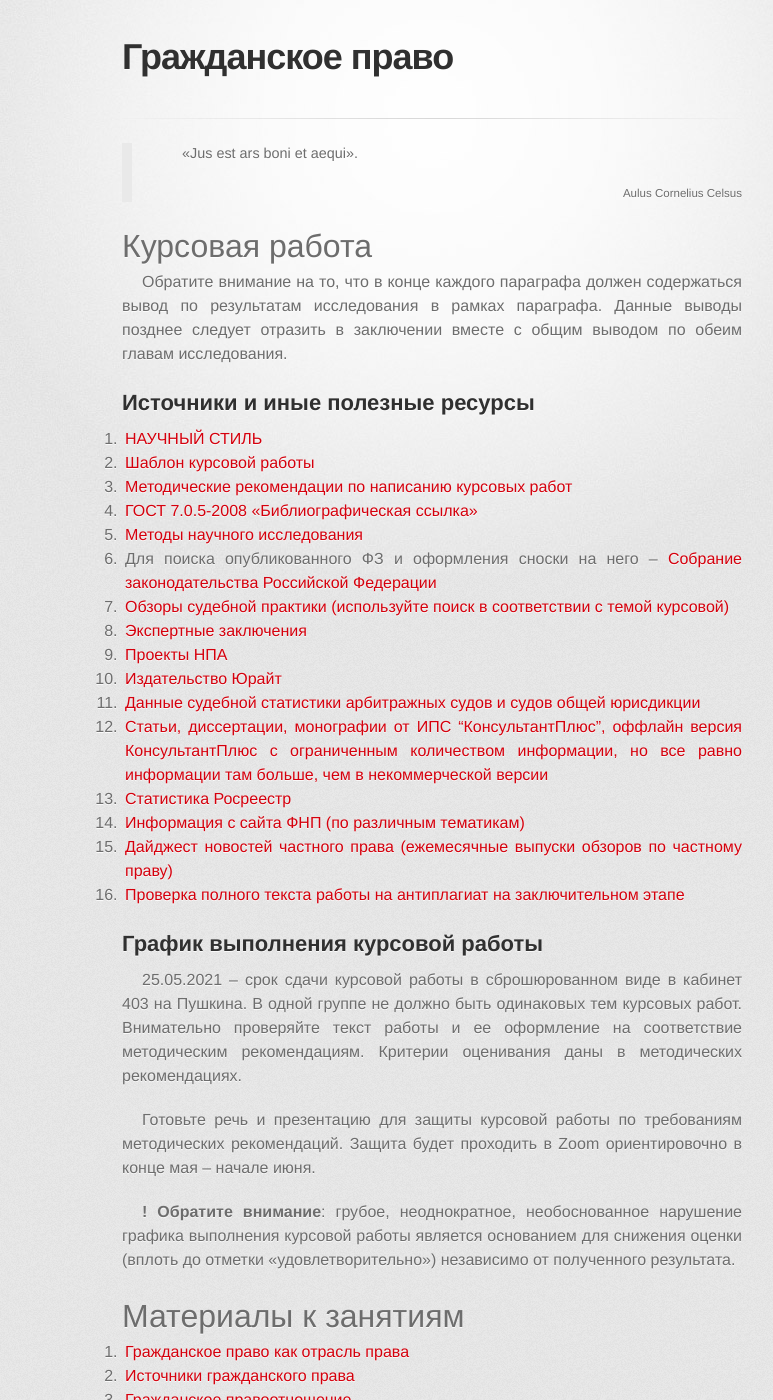
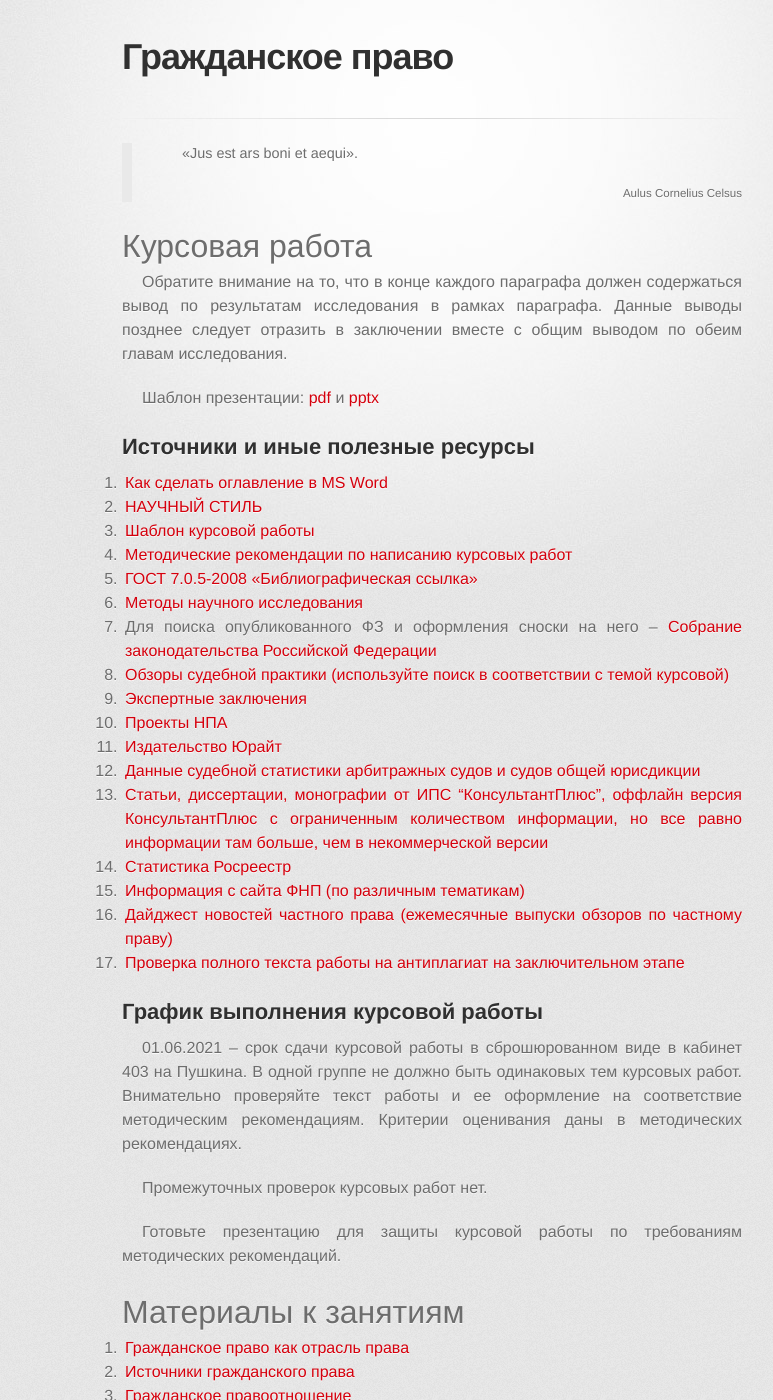
Before and after one commit to a-nova/a-nova.github.io, a Jekyll site: the page built from index.md, in a window 1280 px wide and 1400 px high. Shown: the whole window, without its empty margins (208-981 px from the left). Built offline with Jekyll 4.4.1, drawn with Linux system fonts in a browser that asks for light colours; some web fonts are replaced.

Commit message:
презентация по курсовой

```diff
--- a/index.md
+++ b/index.md
@@ -30,24 +30,27 @@ th {
 по результатам исследования в рамках параграфа. Данные выводы позднее следует
 отразить в заключении вместе с общим выводом по обеим главам исследования.
 
+Шаблон презентации: [pdf](./\_presentations/Пример презентации для защиты курсовой работы.pdf) и [pptx](./\_presentations/Пример презентации для защиты курсовой работы.pptx)
+
 <h2>Источники и иные полезные ресурсы</h2>
 
-1. [НАУЧНЫЙ СТИЛЬ](https://licey.net/free/4-russkii_yazyk/41-kurs_russkogo_yazyka_russkii_yazyk_i_kultura_obscheniya/stages/791-52_nauchnyi_stil.html)
-2. [Шаблон курсовой работы](/Kursovaya_ryba.docx)
-3. [Методические рекомендации по написанию курсовых работ](/metodichka_po_kursovym_rabotam.docx)
-4. [ГОСТ 7.0.5-2008 «Библиографическая ссылка»](/gost-7_0_8-2008.pdf)
-5. [Методы научного исследования](/Metody_Nauchnogo_Issledovania.pdf)
-6. Для поиска опубликованного ФЗ и оформления сноски на него -- [Собрание законодательства Российской Федерации](http://www.szrf.ru/szrf/index.phtml?md=1)
-7. [Обзоры судебной практики (используйте поиск в соответствии с темой курсовой)](http://xn--b1a4a.xn--p1ai/documents/thematics/?year=2021)
-8. [Экспертные заключения](http://privlaw.ru/sovet-po-kodifikacii/)
-9. [Проекты НПА](https://sozd.duma.gov.ru/calendar/b/year/2021-01-01/2021-12-31/1.1)
-10. [Издательство Юрайт](https://urait.ru/)
-11. [Данные судебной статистики арбитражных судов и судов общей юрисдикции](http://www.cdep.ru/index.php?id=79)
-12. [Статьи, диссертации, монографии от ИПС "КонсультантПлюс", оффлайн версия КонсультантПлюс с ограниченным количеством информации, но все равно информации там больше, чем в некоммерческой версии](https://www.consultant.ru/edu/student/study/)
-13. [Статистика Росреестр](https://rosreestr.gov.ru/site/open-service/statistika-i-analitika/statisticheskaya-otchetnost/?clear_cache=Y)
-14. [Информация с сайта ФНП (по различным тематикам)](https://notariat.ru/ru-ru/publishing-center/group/infographics/)
-15. [Дайджест новостей частного права (ежемесячные выпуски обзоров по частному праву)](https://m-logos.ru/publications/digest/)
-16. [Проверка полного текста работы на антиплагиат на заключительном этапе](https://www.antiplagiat.ru/)
+1. [Как сделать оглавление в MS Word](https://www.youtube.com/watch?app=desktop&v=fU9X88ZoALU)
+2. [НАУЧНЫЙ СТИЛЬ](https://licey.net/free/4-russkii_yazyk/41-kurs_russkogo_yazyka_russkii_yazyk_i_kultura_obscheniya/stages/791-52_nauchnyi_stil.html)
+3. [Шаблон курсовой работы](/Kursovaya_ryba.docx)
+4. [Методические рекомендации по написанию курсовых работ](/metodichka_po_kursovym_rabotam.docx)
+5. [ГОСТ 7.0.5-2008 «Библиографическая ссылка»](/gost-7_0_8-2008.pdf)
+6. [Методы научного исследования](/Metody_Nauchnogo_Issledovania.pdf)
+7. Для поиска опубликованного ФЗ и оформления сноски на него -- [Собрание законодательства Российской Федерации](http://www.szrf.ru/szrf/index.phtml?md=1)
+8. [Обзоры судебной практики (используйте поиск в соответствии с темой курсовой)](http://xn--b1a4a.xn--p1ai/documents/thematics/?year=2021)
+9. [Экспертные заключения](http://privlaw.ru/sovet-po-kodifikacii/)
+10. [Проекты НПА](https://sozd.duma.gov.ru/calendar/b/year/2021-01-01/2021-12-31/1.1)
+11. [Издательство Юрайт](https://urait.ru/)
+12. [Данные судебной статистики арбитражных судов и судов общей юрисдикции](http://www.cdep.ru/index.php?id=79)
+13. [Статьи, диссертации, монографии от ИПС "КонсультантПлюс", оффлайн версия КонсультантПлюс с ограниченным количеством информации, но все равно информации там больше, чем в некоммерческой версии](https://www.consultant.ru/edu/student/study/)
+14. [Статистика Росреестр](https://rosreestr.gov.ru/site/open-service/statistika-i-analitika/statisticheskaya-otchetnost/?clear_cache=Y)
+15. [Информация с сайта ФНП (по различным тематикам)](https://notariat.ru/ru-ru/publishing-center/group/infographics/)
+16. [Дайджест новостей частного права (ежемесячные выпуски обзоров по частному праву)](https://m-logos.ru/publications/digest/)
+17. [Проверка полного текста работы на антиплагиат на заключительном этапе](https://www.antiplagiat.ru/)
 
 <h2>График выполнения курсовой работы</h2>
 
@@ -60,11 +63,13 @@ th {
 <!-- |   5   | Написание и оформление заключения, оформление списка литературы | до 14.05.2021                                          | -->
 <!-- |   6   | Сдача напечатанной и подшитой курсовой работы                   | до 20.05.2021                                          | -->
 
-25.05.2021 -- срок сдачи курсовой работы в сброшюрованном виде в кабинет 403 на Пушкина. В одной группе не должно быть одинаковых тем курсовых работ. Внимательно проверяйте текст работы и ее оформление на соответствие методическим рекомендациям. Критерии оценивания даны в методических рекомендациях.
+01.06.2021 -- срок сдачи курсовой работы в сброшюрованном виде в кабинет 403 на Пушкина. В одной группе не должно быть одинаковых тем курсовых работ. Внимательно проверяйте текст работы и ее оформление на соответствие методическим рекомендациям. Критерии оценивания даны в методических рекомендациях.
 
-Готовьте речь и презентацию для защиты курсовой работы по требованиям методических рекомендаций. Защита будет проходить в Zoom ориентировочно в конце мая -- начале июня.
+Промежуточных проверок курсовых работ нет.
 
-**! Обратите внимание**: грубое, неоднократное, необоснованное нарушение графика выполнения курсовой работы является основанием для снижения оценки (вплоть до отметки «удовлетворительно») независимо от полученного результата.
+Готовьте презентацию для защиты курсовой работы по требованиям методических рекомендаций.
+
+<!-- **! Обратите внимание**: грубое, неоднократное, необоснованное нарушение графика выполнения курсовой работы является основанием для снижения оценки (вплоть до отметки «удовлетворительно») независимо от полученного результата. -->
 
 <!-- <ul> -->
 
```
Also changed, not shown: 2 other files.
